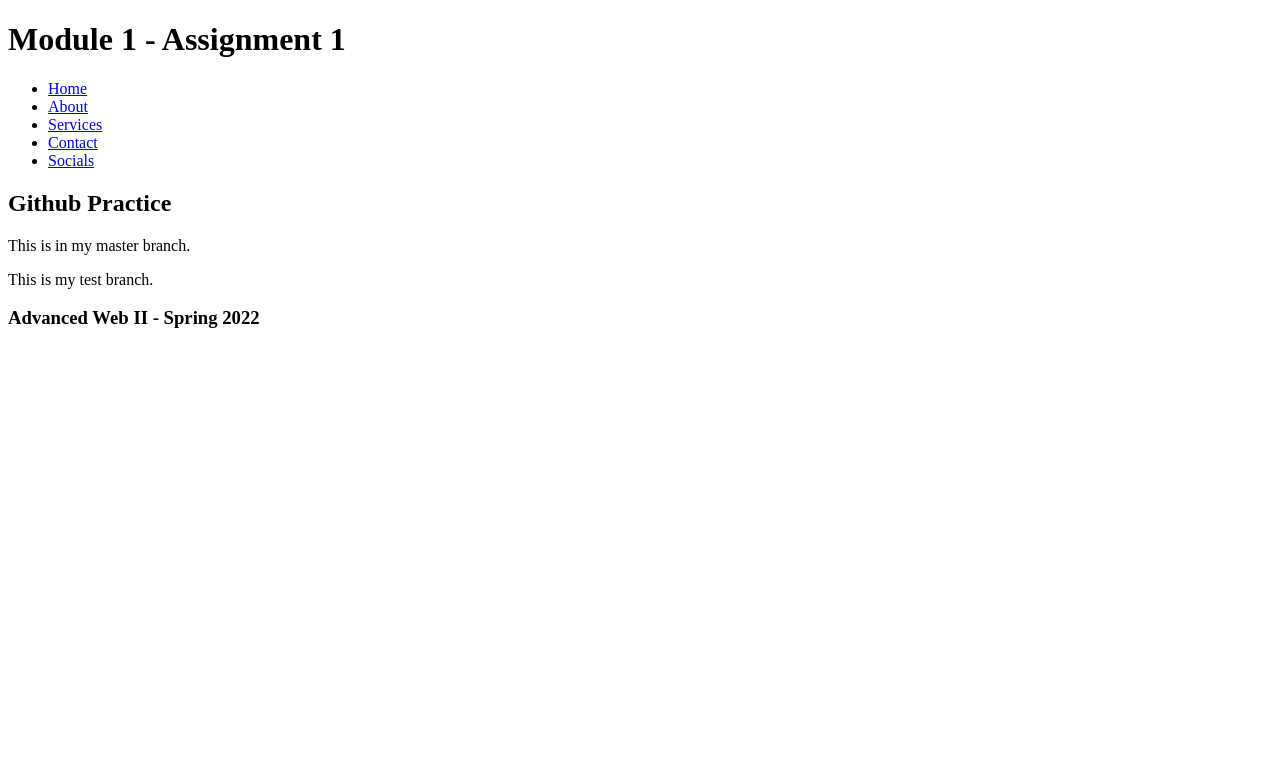
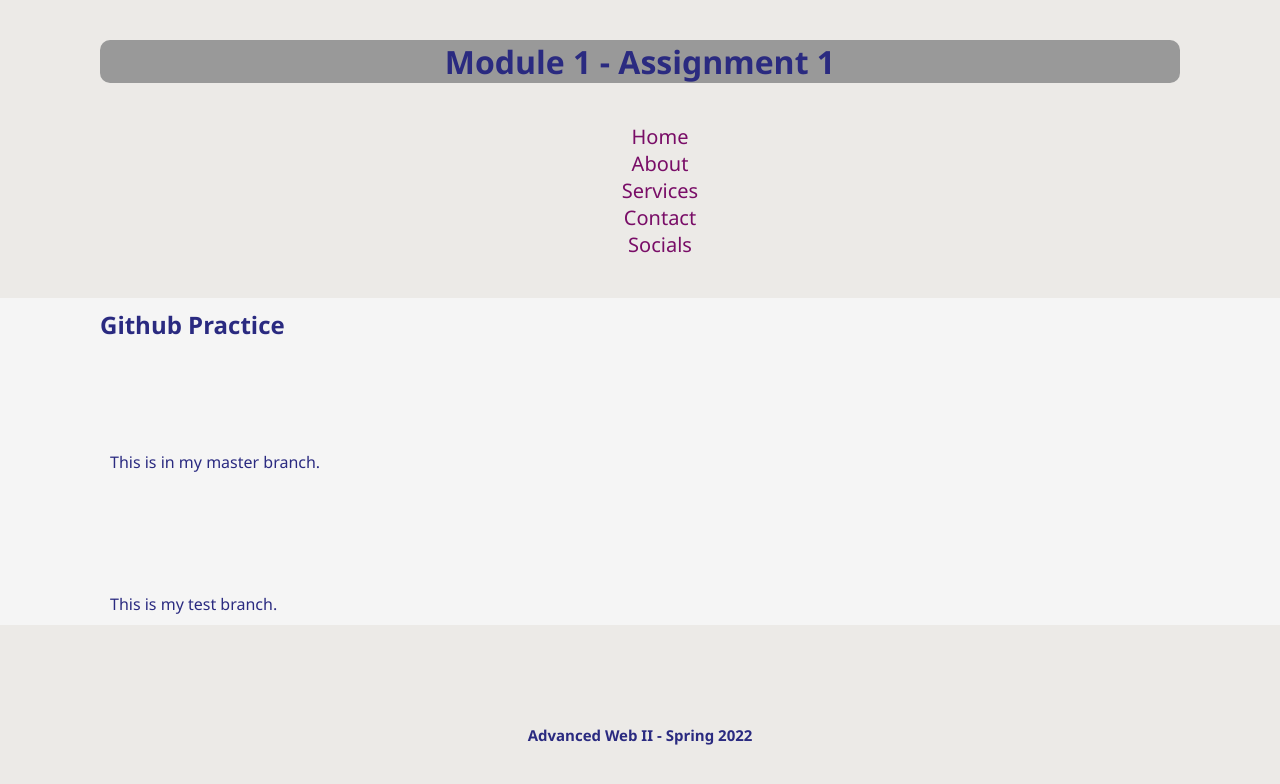
Before and after one commit to hoaglandl/m1_hw1_hoagland_lauren, a plain HTML site: page index.html in a window 1280 px wide. Drawn offline with Linux system fonts and the light colour scheme.

Commit message:
added css styling to html content

```diff
--- a/index.html
+++ b/index.html
@@ -5,6 +5,9 @@
     <meta http-equiv="X-UA-Compatible" content="IE=edge">
     <meta name="viewport" content="width=device-width, initial-scale=1.0">
     <title>Module 1 - Assignment 1</title>
+
+    <link rel="stylesheet" href="main.css">
+
 </head>
 <body>
 
--- a/main.css
+++ b/main.css
@@ -0,0 +1,55 @@
+* {
+    margin: 0 auto;
+}
+
+body {
+    background-color: #eceae7;
+}
+
+nav ul li {
+    list-style: none;
+    text-align: center;
+
+}
+
+nav ul li a {
+    text-decoration: none;
+    font-family: 'Segoe UI', Tahoma, Geneva, Verdana, sans-serif;
+    color: #790d67;
+    font-size: 20px;
+}
+
+h1 {
+    color: #2a2a80;
+    background-color: #999999;
+    margin: 40px 100px;
+    border-radius: 10px;
+    text-align: center;
+    font-family:'Segoe UI', Tahoma, Geneva, Verdana, sans-serif;
+}
+
+h2 {
+    color: #2a2a80;
+    font-family: 'Segoe UI', Tahoma, Geneva, Verdana, sans-serif;
+    margin: 40px 100px;
+    padding-top: 10px;
+}
+
+main {
+    background-color: #f5f5f5;
+}
+
+p {
+    font-family: 'Segoe UI', Tahoma, Geneva, Verdana, sans-serif;
+    text-decoration: none;
+    padding: 10px;
+    margin: 100px;
+    color: #2a2a80;
+}
+
+h3 {
+    color: #2a2a80;
+    font-family: 'Segoe UI', Tahoma, Geneva, Verdana, sans-serif;
+    font-size: 15px;
+    text-align: center;
+}
```
